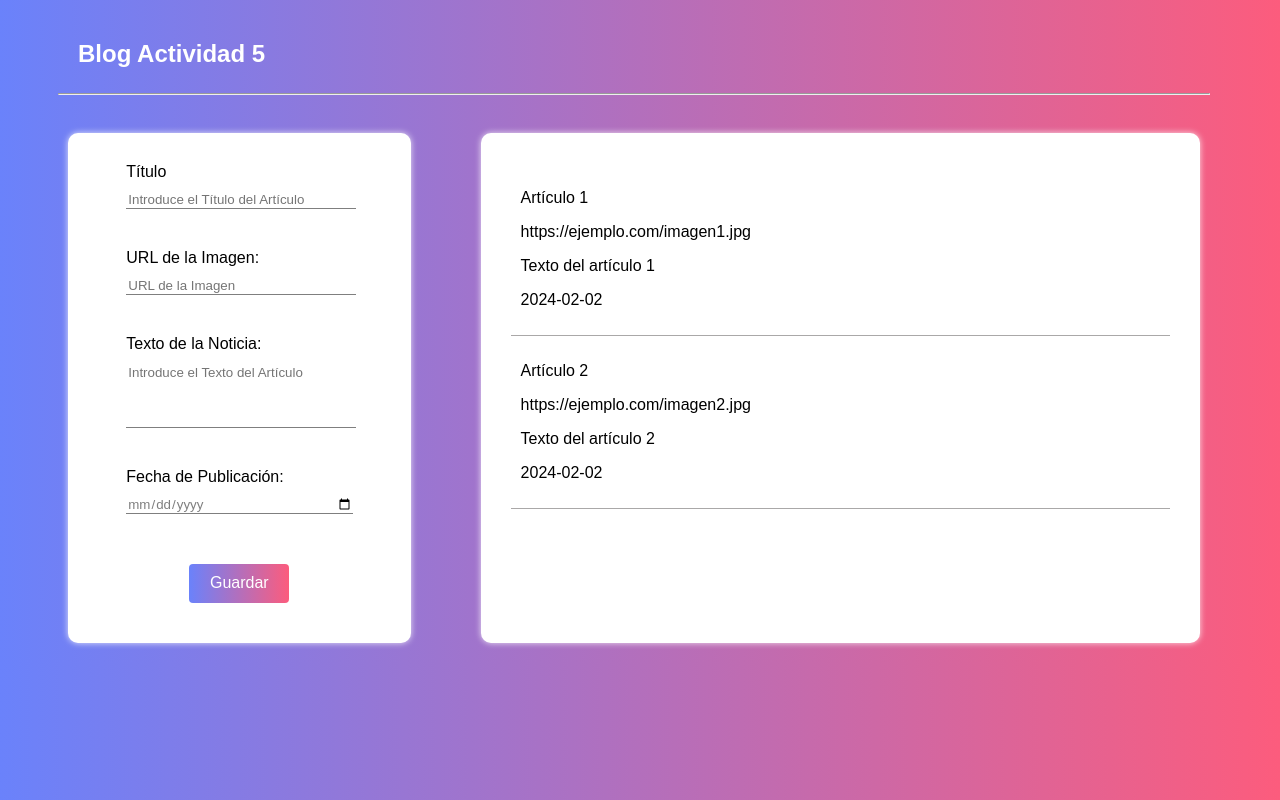
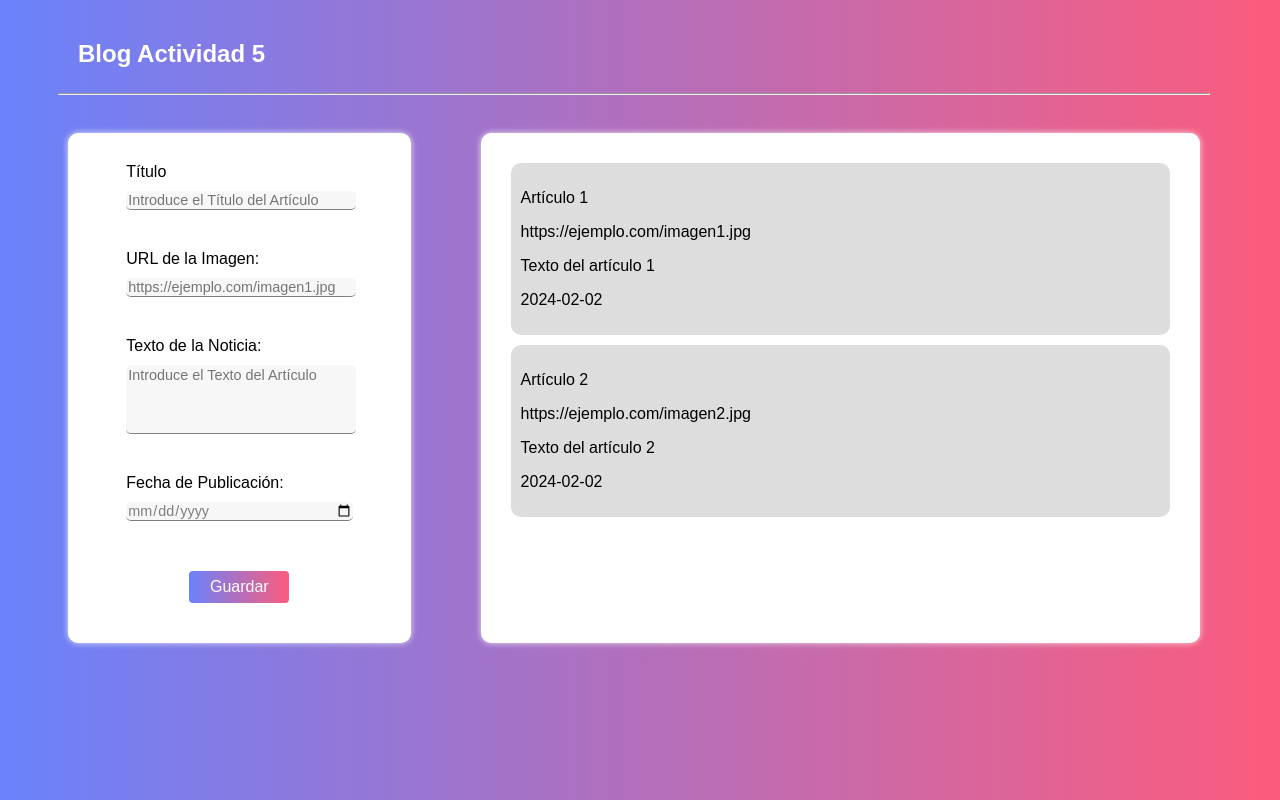
Before and after one commit to milumo03/activida5, an Angular app: page / in a window 1280 px wide. Built offline with nearby package versions, Linux system fonts and the light colour scheme.

Commit message:
Ajuste estilos CSS y cambios del placeholder de URL IMagen en html

```diff
--- a/src/app/components/blog/blog.component.css
+++ b/src/app/components/blog/blog.component.css
@@ -42,13 +42,12 @@
 
 .articulo{
     padding: 10px;
-    border: 1px solid;
-    border-color: rgb(170, 168, 168);
-    border-left: none;
-    border-right: none;
-    border-top: none;
     max-width: 100%;
     overflow: none;
+    background-color: rgba(206, 206, 206, 0.694);
+    border-radius: 10px;
+    box-shadow: 0 0 6px 0 rgba(255, 255, 255, 0.8);
+    margin-bottom: 10px;
 }
 
 .boton{
@@ -70,8 +69,11 @@ input, textarea{
     color:#7f7f7f;
     width: 100%;
     border:none;
+    border-radius: 5px;
+    background-color: rgba(206, 206, 206, 0.178);
     border-bottom: 1px solid;
     font-family: 'Poppins', sans-serif;
+    font-size: 0.9rem;
     resize: none;
 
 }
--- a/src/app/components/blog/blog.component.html
+++ b/src/app/components/blog/blog.component.html
@@ -1,15 +1,13 @@
 <div class="wrapper">
     <section class="blog">
         <div class="form"> <!-- Capturar Datos -->
-            <!-- Meter las Clases para CSS!!! -->
-            <!-- No funciona "required", REVISAR!!! -->
             <div class="element grupo">
                 <label for="titulo">Título</label>
                 <input type="text" id="titulo" class="form-control" placeholder="Introduce el Título del Artículo " [(ngModel)]="newArticulo.titulo">
             </div>
             <div class="element grupo">
                 <label for="imagen">URL de la Imagen:</label>
-                <input type="text" id="imagen" placeholder="URL de la Imagen" [(ngModel)]="newArticulo.imagen">
+                <input type="text" id="imagen" placeholder="https://ejemplo.com/imagen1.jpg" [(ngModel)]="newArticulo.imagen">
             </div>
             <div class="element grupo">
                 <label for="texto">Texto de la Noticia:</label>
```
